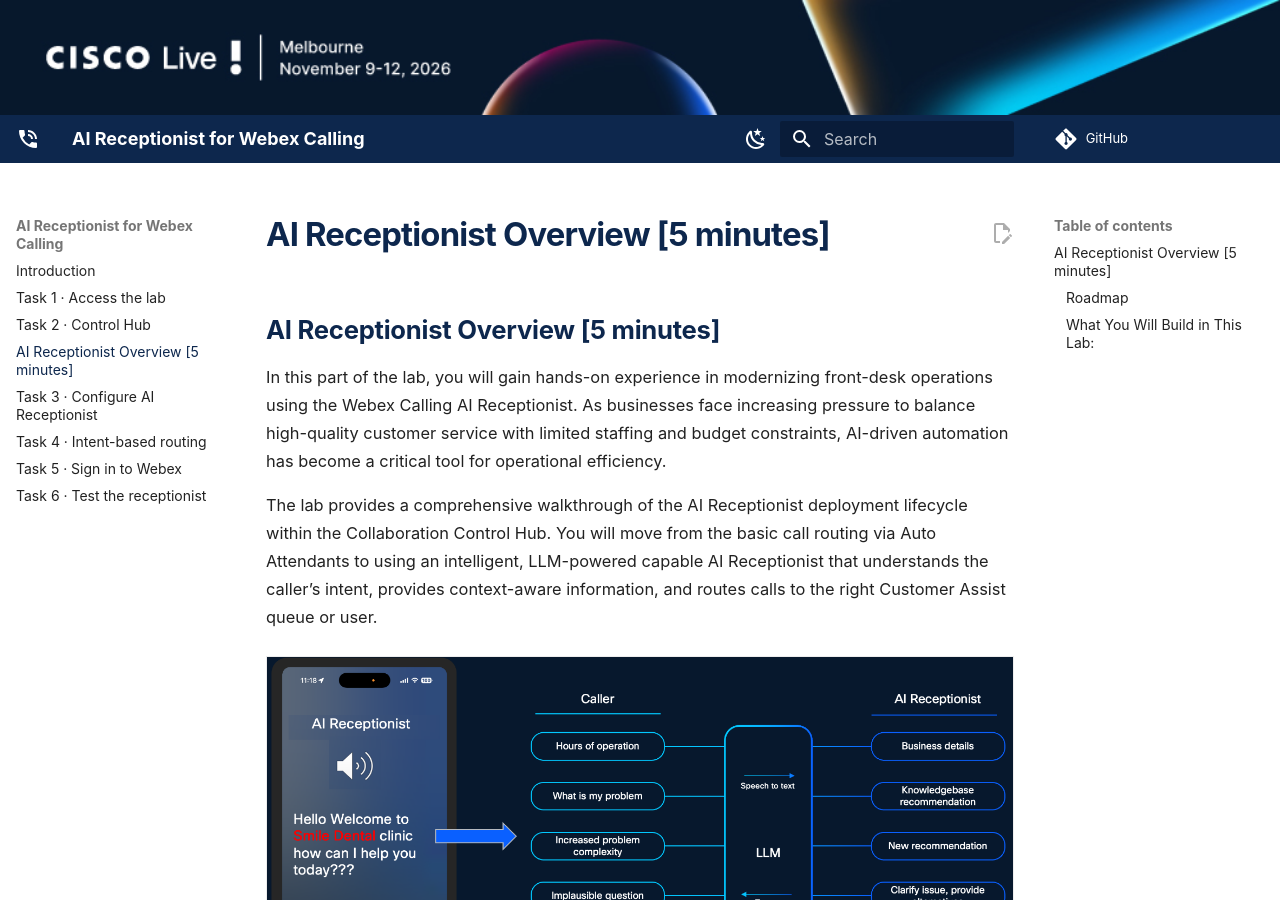
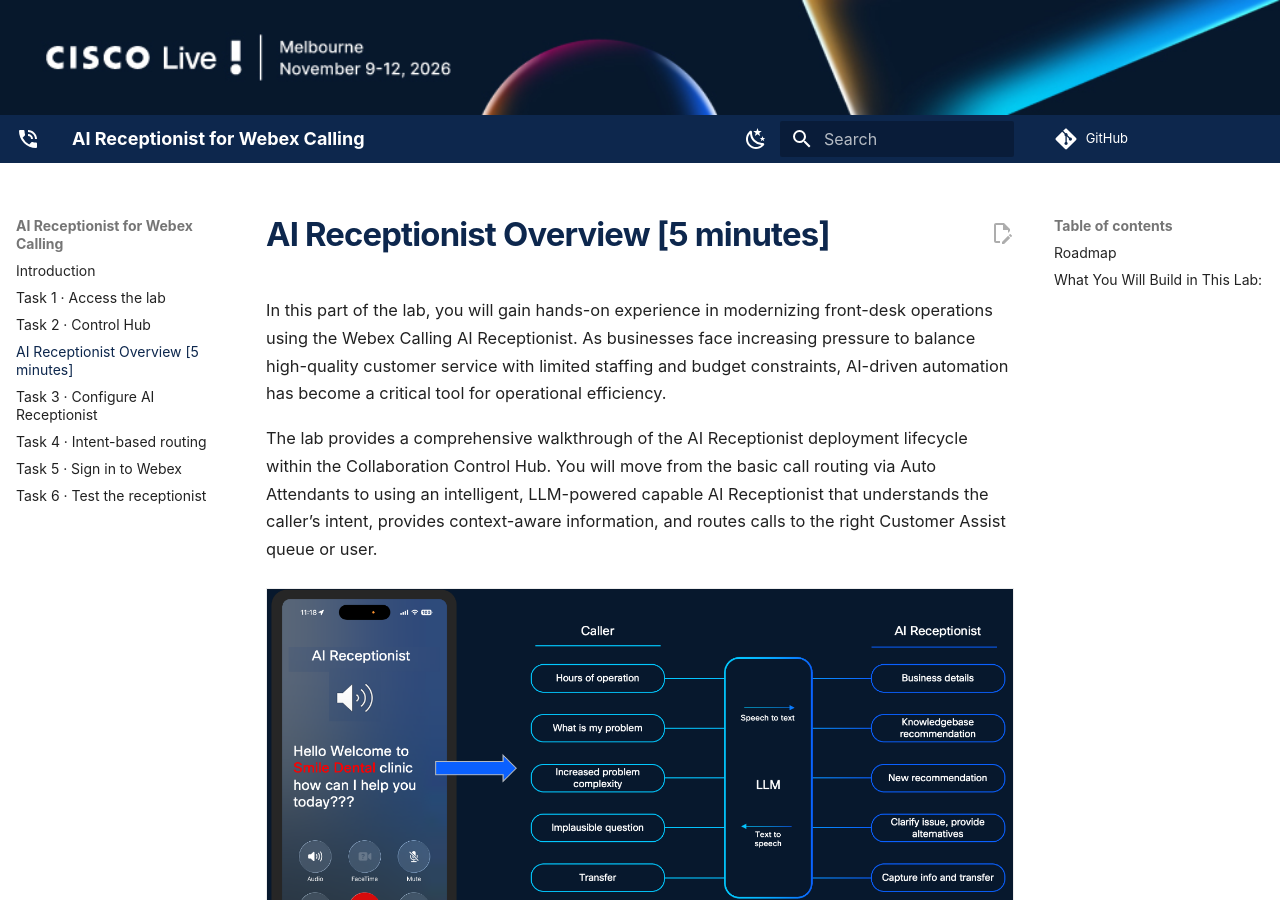
Before and after one commit to Joshua-Tan-Wai-Kiat/ltrcol-2651-lab-guide, an MkDocs documentation site: the page built from docs/ai-receptionist-overview.md, in a window 1280 px wide and 900 px high. Built offline with MkDocs 1.6.1 and Material for MkDocs 9.7.7, drawn with Linux system fonts in a browser that asks for light colours; comment, search, counter and statistics services are not loaded.

Commit message:
Use one heading on overview page

```diff
--- a/docs/ai-receptionist-overview.md
+++ b/docs/ai-receptionist-overview.md
@@ -1,4 +1,4 @@
-## AI Receptionist Overview \[5 minutes\] { #ai-receptionist-overview-5-minutes }
+# AI Receptionist Overview \[5 minutes\] { #ai-receptionist-overview-5-minutes }
 
 In this part of the lab, you will gain hands-on experience in modernizing front-desk operations using the Webex Calling AI Receptionist. As businesses face increasing pressure to balance high-quality customer service with limited staffing and budget constraints, AI-driven automation has become a critical tool for operational efficiency.
 
```
